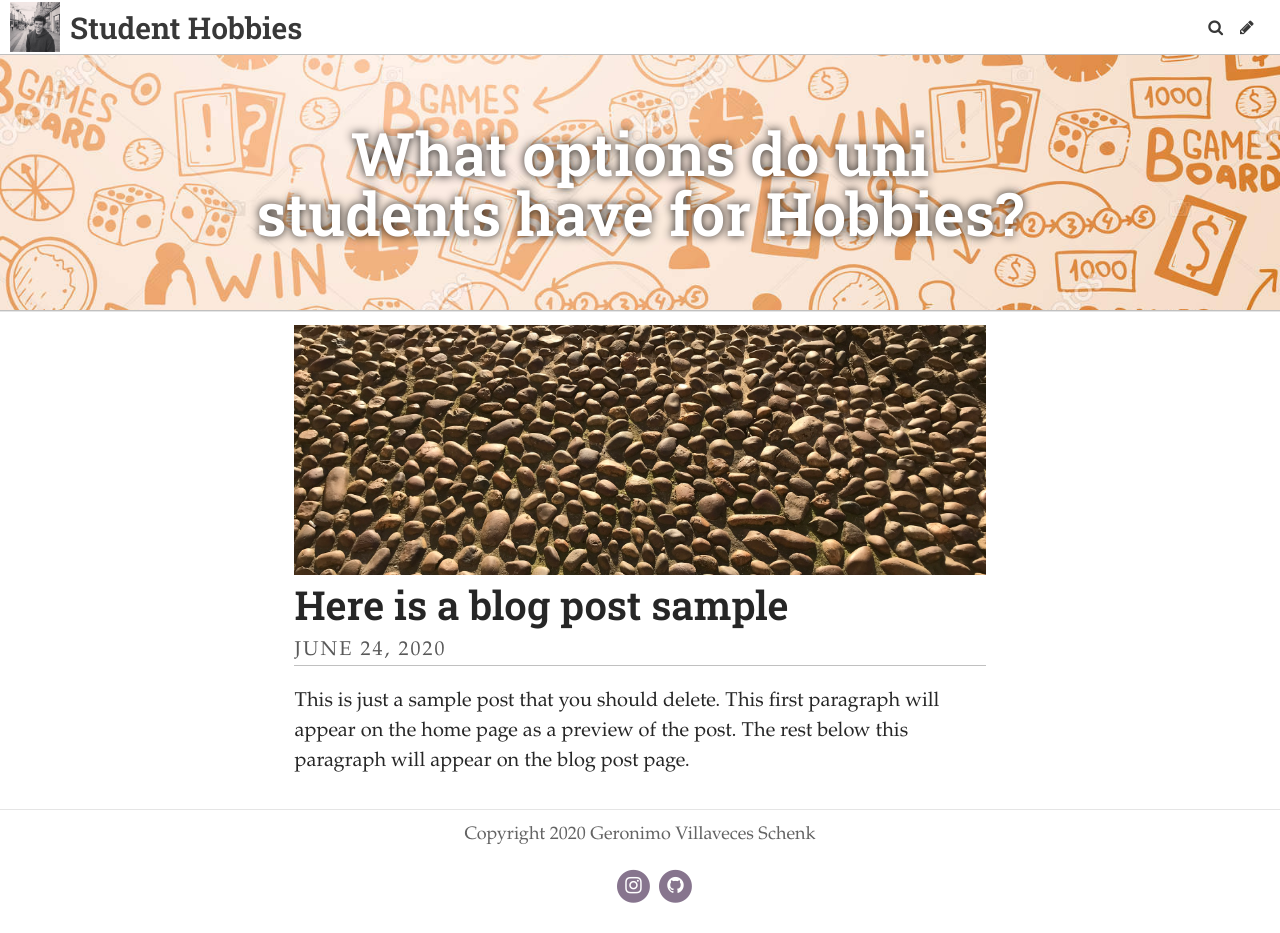
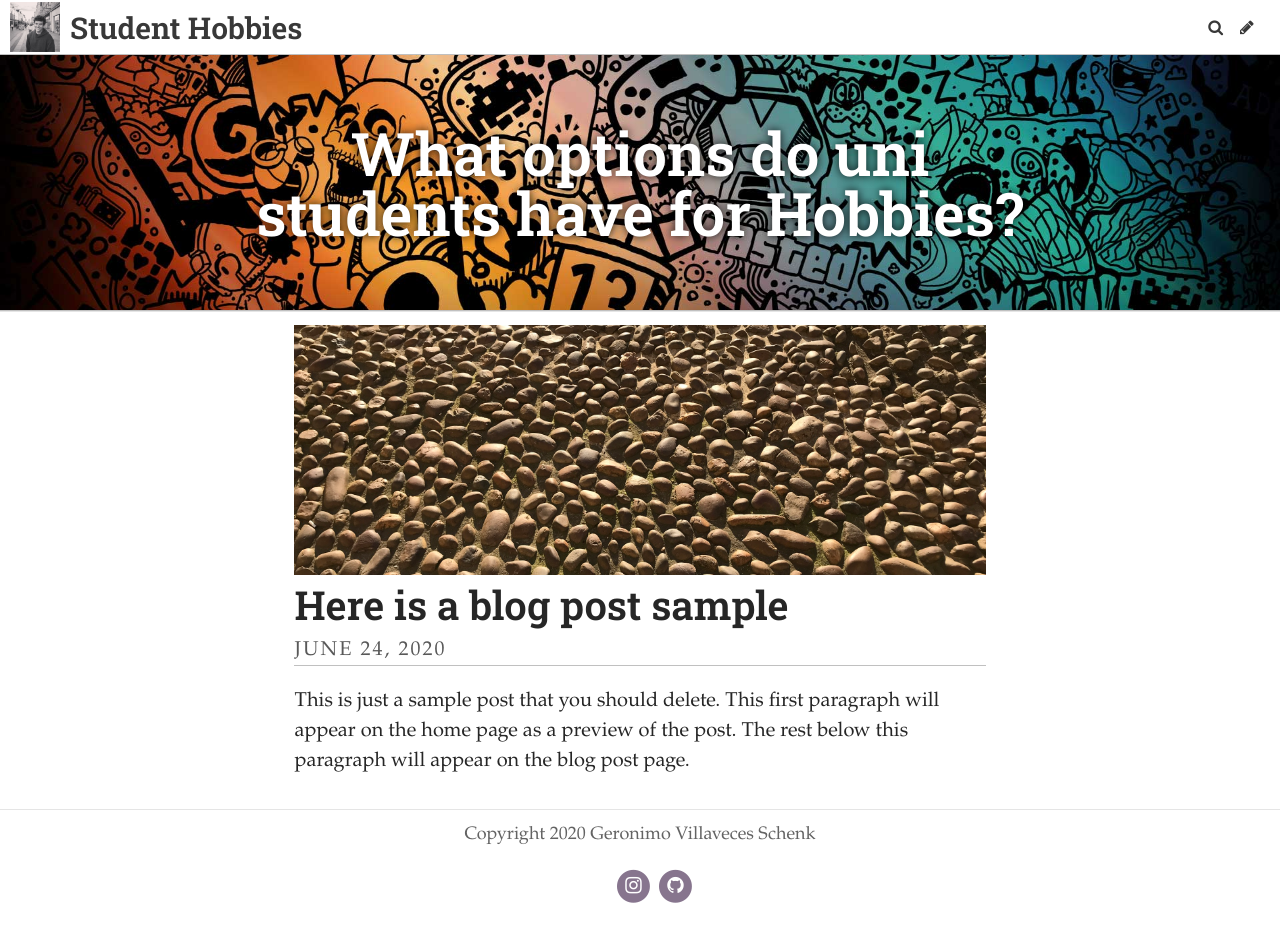
Before and after one commit to Geronimov/STHobbies, a Jekyll site: the page built from index.html, in a window 1280 px wide. Built offline with Jekyll 4.4.1, drawn with Linux system fonts in a browser that asks for light colours; some web fonts are replaced; the list of posts is cut into pages by our own code.

Commit message:
Update Settings “general”

```diff
--- a/_data/settings.yml
+++ b/_data/settings.yml
@@ -5,7 +5,7 @@ description: "Hi, I'm Geronimo Villaveces, a second year student in Oxfrod
   is with uni life. "
 header_text: "What options do uni students have for Hobbies? "
 footer_text: "Copyright 2020 Geronimo Villaveces Schenk "
-header_feature_image: ../uploads/stha.jpg
+header_feature_image: ../uploads/background.jpg
 bannerheight: 20vmax
 logo: ../uploads/49993860_561514860988941_4833417294469051420_n.jpg
 favicon: /uploads/favicon.ico
```
Also changed, not shown: uploads/background.jpg (added).
